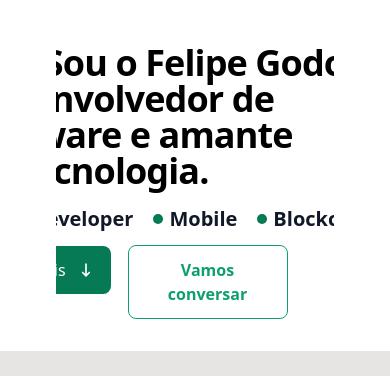
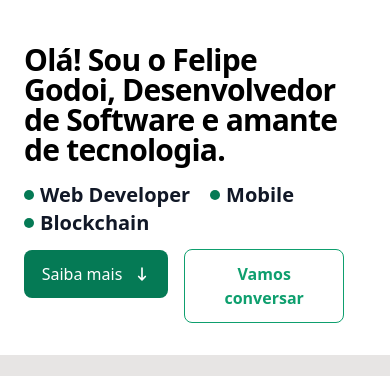
Before and after one commit to felipe-godoi/personal-site, a website: page index.html in a window 390 px wide. Shown: the part 59-435 px from the top of the page. Drawn offline with nearby package versions, Linux system fonts and the light colour scheme.

Commit message:
fix responsive bug

```diff
--- a/index.html
+++ b/index.html
@@ -17,7 +17,7 @@
   <title>Felipe Godoi | Software Developer</title>
   <script src="https://cdnjs.cloudflare.com/ajax/libs/flowbite/2.3.0/flowbite.min.js"></script>
   <script src="./assets/js/app.js" defer=></script>
-  <script src="//unpkg.com/alpinejs" defer></script>
+  <script src="https://unpkg.com/alpinejs" defer></script>
 </head>
 
 <body class="dark:bg-zinc-900">
@@ -227,15 +227,15 @@
     </div>
   </nav>
 
-  <section id="home" class="bg-white dark:bg-zinc-900 px-14">
-    <div class="grid grid-cols-12 grid-flow-col overflow-hidden px-4 py-8 mx-auto lg:gap-8 xl:gap-0 lg:py-12">
-      <div class="col-span-12 lg:col-span-7 mr-5 place-self-center">
+  <section id="home" class="bg-white dark:bg-zinc-900 md:px-14 px-2">
+    <div class="lg:grid lg:grid-cols-12 lg:grid-flow-col overflow-hidden px-4 py-8 mx-auto lg:gap-8 xl:gap-0 lg:py-12">
+      <div class="lg:col-span-7 mr-5 place-self-center">
         <div class="text-balance lg:h-64">
           <h1 data-i18n="HOME.TITLE"
-            class="h max-w-2xl mb-4 text-4xl font-bold tracking-tight leading-none md:text-5xl xl:text-6xl dark:text-white">
+            class="h max-w-2xl mb-4 text-3xl font-bold tracking-tight leading-none md:text-5xl xl:text-6xl dark:text-white">
             Olá! Sou o Felipe Godoi, Desenvolvedor de Software e amante de tecnologia.</h1>
         </div>
-        <div class="flex mb-3">
+        <div class="flex mb-3 flex-wrap ">
           <span
             class="flex items-center text-nowrap text-xl md:text-2xl font-semibold text-gray-900 dark:text-white me-5"><span
               class="flex w-2.5 h-2.5 bg-green-600 rounded-full me-1.5 flex-shrink-0"></span
```
Also changed, not shown: assets/css/output.css.
